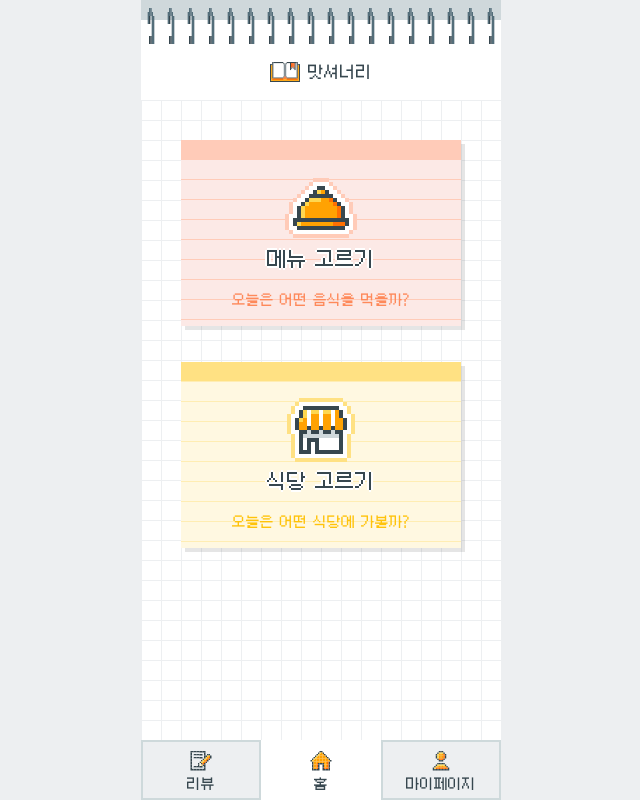
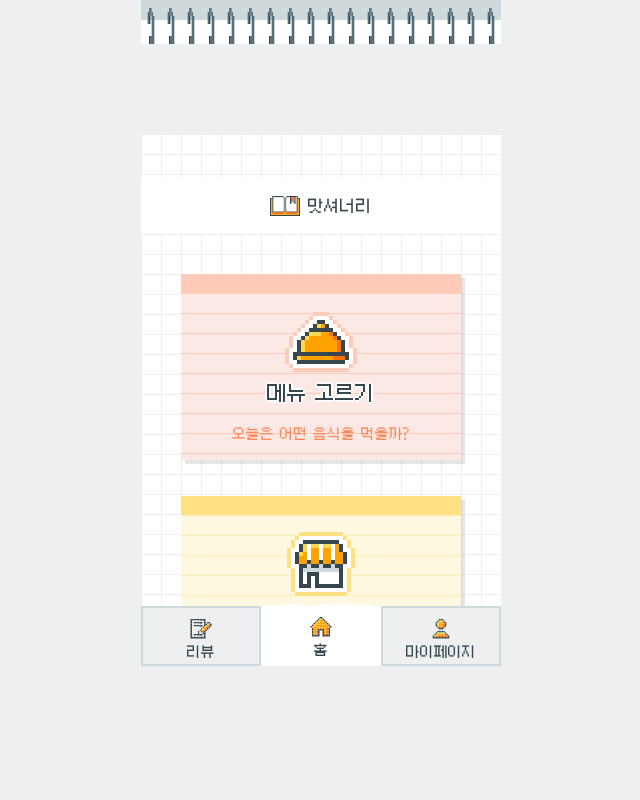
Before and after one commit to bside-4team/4team-client, a Next.js app: page / in a window 1280 px wide. Shown: the whole page, without its empty margins (319-959 px from the left). Built offline with nearby package versions, Linux system fonts and the light colour scheme.

Commit message:
[KB-163] PC 화면 height 고정

```diff
--- a/src/app/layout.tsx
+++ b/src/app/layout.tsx
@@ -29,9 +29,19 @@ const subFont = localFont({
 });
 
 export default function RootLayout({ children }: { children: React.ReactNode }) {
+  // 배포 환경에서 console.log, console.warn 지우기
+  if (process.env.NODE_ENV === 'production') {
+    console = window.console || {};
+    console.log = function no_console() {};
+    console.warn = function no_console() {};
+    console.error = function no_console() {};
+  }
+
   return (
     <html lang="en">
-      <head></head>
+      <head>
+        <meta name="viewport" content="width=device-width, height=device-height, initial-scale=1" />
+      </head>
       <body className={`${subFont.variable} ${mainFont.variable}`}>
         <StyledComponentsRegistry>
           <RecoilRoot>
--- a/src/app/page.styled.ts
+++ b/src/app/page.styled.ts
@@ -17,4 +17,8 @@ export const NavContainer = styled.div`
   & > button {
     flex-grow: 1;
   }
+
+  @media screen and (max-width: 768px) {
+    position: fixed;
+  }
 `;
--- a/src/components/c-header/page.styled.ts
+++ b/src/components/c-header/page.styled.ts
@@ -9,6 +9,7 @@ export const Wrapper = styled.div`
   z-index: 1;
 
   @media screen and (max-width: 768px) {
+    position: fixed;
     width: 100%;
   }
 `;
--- a/src/components/c-nav-button/page.styled.ts
+++ b/src/components/c-nav-button/page.styled.ts
@@ -5,6 +5,10 @@ export const Button = styled.button<{ isActive: Boolean }>`
   height: 60px;
   background-color: ${({ theme, isActive }) => (isActive ? 'white' : theme.colors.neutral.bg05)};
   border: ${({ isActive }) => (isActive ? 0 : 2)}px solid #ced9db;
+  display: flex;
+  flex-direction: column;
+  align-items: center;
+  padding-top: 8px;
 `;
 export const Icon = styled.div``;
 
--- a/src/components/layout/mobile-layout/page.styled.ts
+++ b/src/components/layout/mobile-layout/page.styled.ts
@@ -4,6 +4,7 @@ export const LayoutWrapper = styled.div`
   width: 100%;
   display: flex;
   justify-content: center;
+  align-items: center;
   background-color: ${({ theme }) => theme.colors.neutral.bg05};
   min-height: 100vh;
 `;
@@ -12,10 +13,15 @@ export const Layout = styled.div`
   max-width: 360px;
   margin: 0 auto;
   width: 100%;
+  height: 532px;
   background-color: ${({ theme }) => theme.colors.white};
+  overflow-y: auto;
+  overflow-x: hidden;
 
   @media screen and (max-width: 768px) {
     max-width: 100%;
+    height: 100vh;
+    overflow-y: unset;
   }
 `;
 export const LogoWrapper = styled.div`
```
